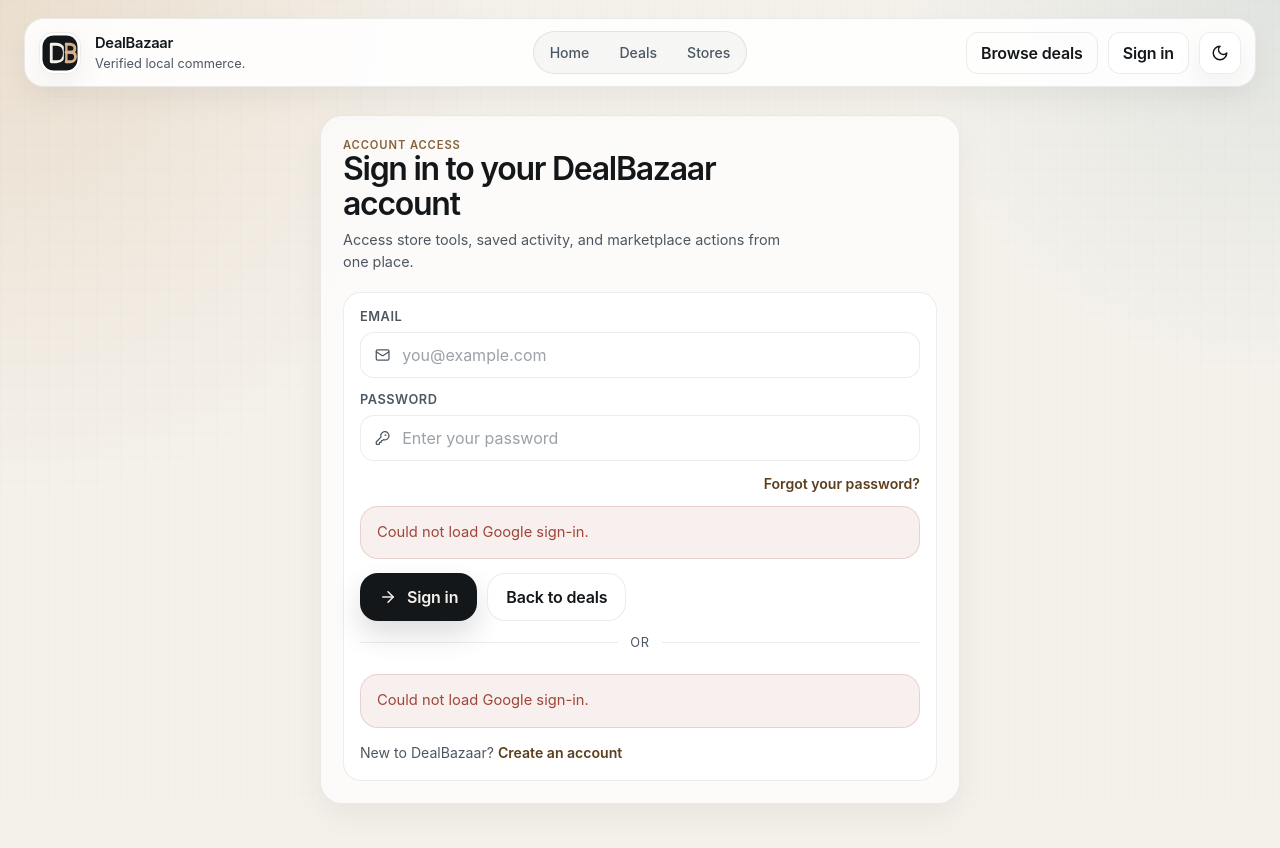
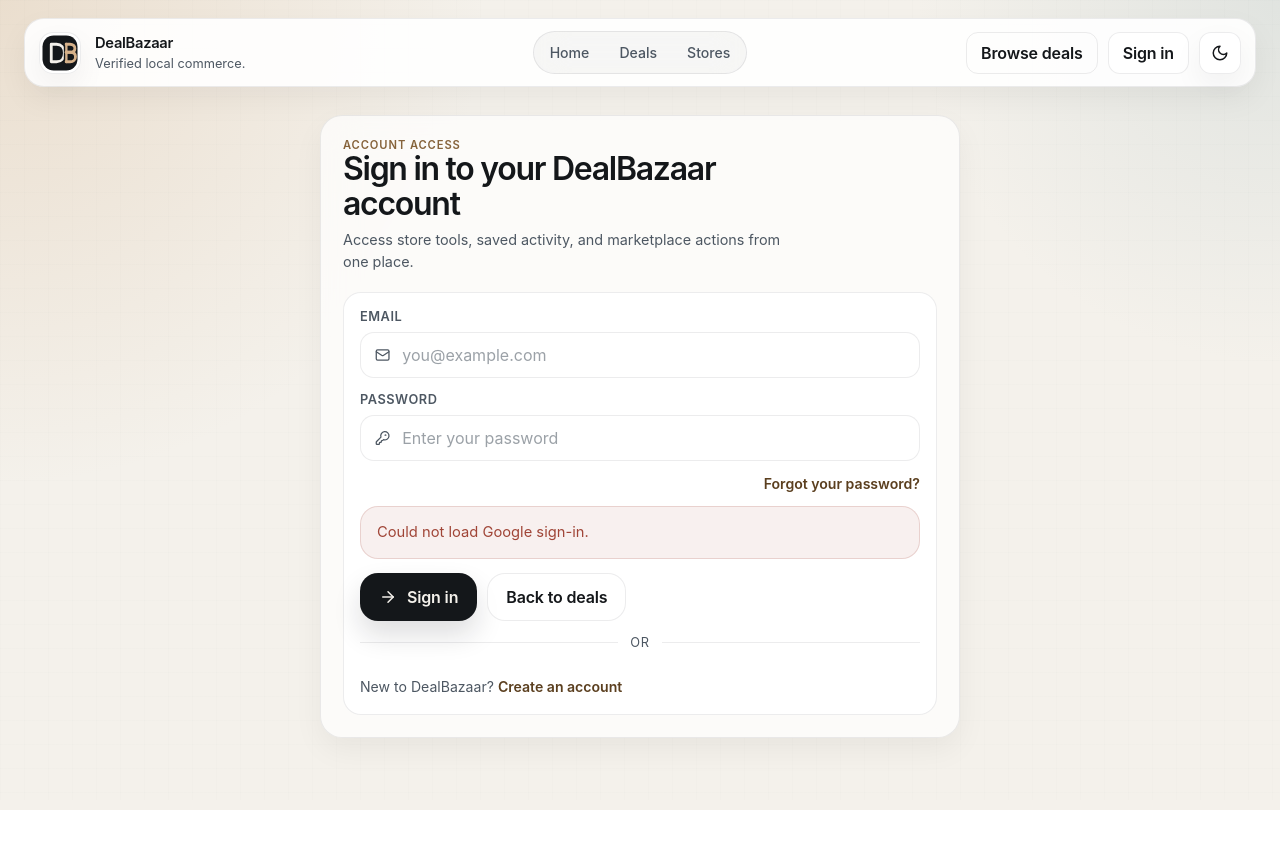
Before and after one commit to Sajal234/DealBazaar, a React (Vite) app in the folder frontend/: page /login in a window 1280 px wide. Shown: the top 848 px of the page. After the commit the page ends 810 px from the top, so only its background shows below. Built offline with nearby package versions, Linux system fonts and the light colour scheme; no server answers.

Commit message:
fix: avoid duplicate google auth error messages in auth forms

```diff
--- a/frontend/src/features/auth/GoogleAuthButton.jsx
+++ b/frontend/src/features/auth/GoogleAuthButton.jsx
@@ -111,13 +111,15 @@ export function GoogleAuthButton({ label = 'Continue with Google', onCredential,
     return null;
   }
 
+  const shouldRenderInlineError = !onError;
+
   return (
     <div className="google-auth">
       <div className="google-auth__divider" aria-hidden="true">
         <span>or</span>
       </div>
       <div id={htmlId} ref={containerRef} className="google-auth__button" />
-      {buttonError ? (
+      {shouldRenderInlineError && buttonError ? (
         <p className="login-form__error" role="alert">
           {buttonError}
         </p>
```
